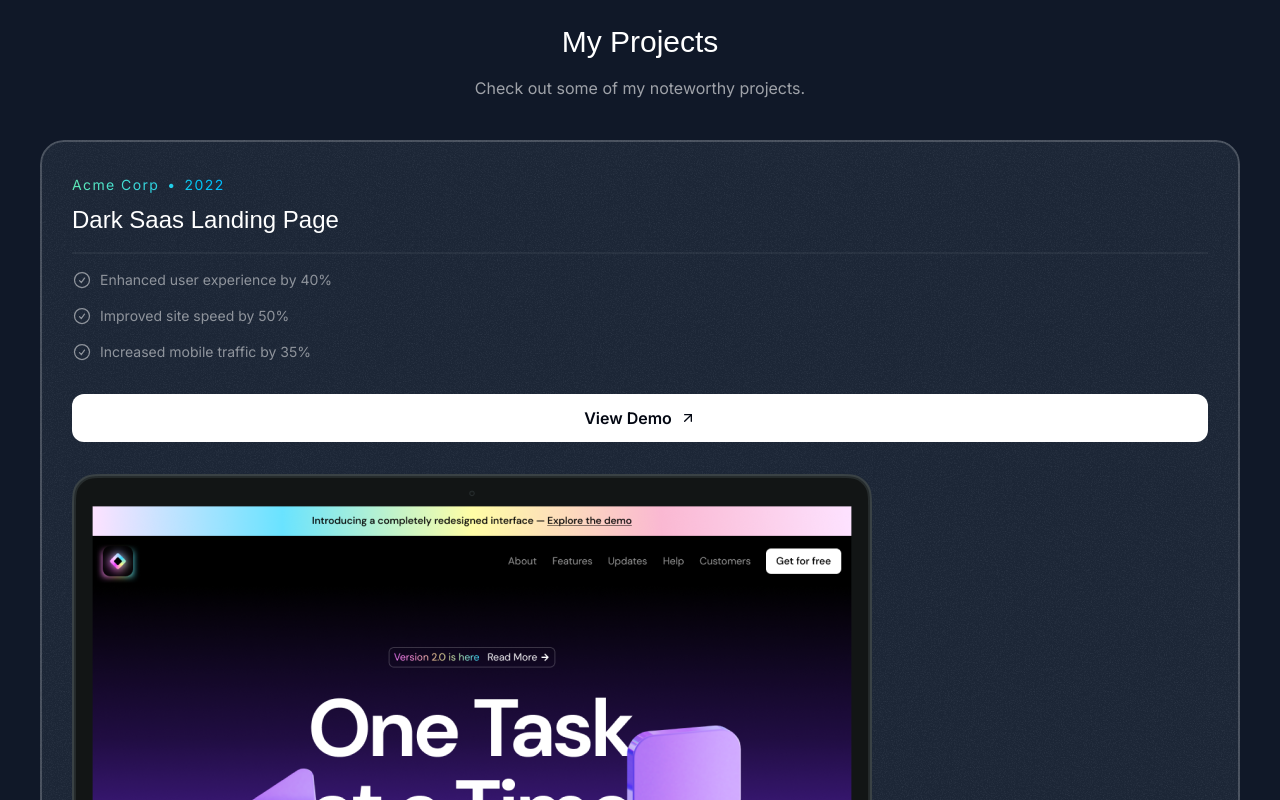
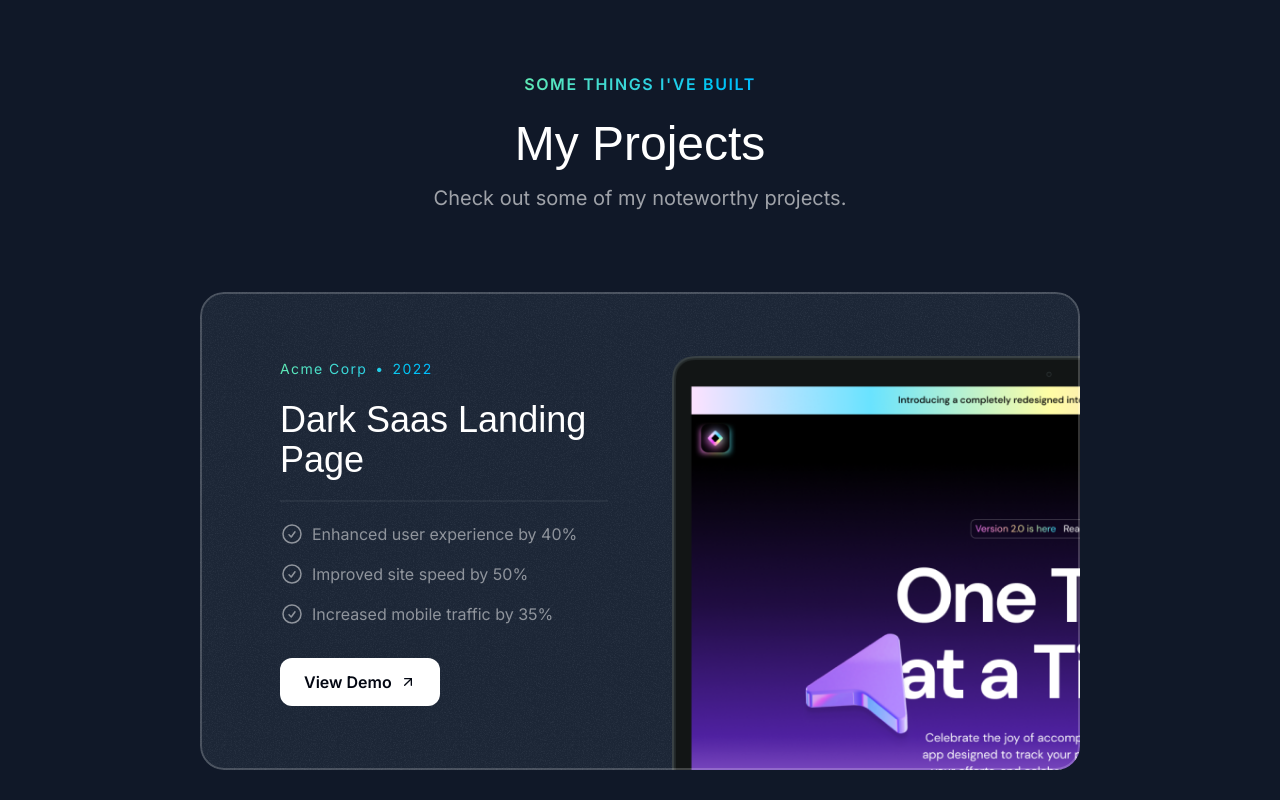
Before and after one commit to alyadyh/alyadyh.github.io, a Next.js app: page / in a window 1280 px wide. Shown: the part 920-1720 px from the top of the page. Built offline with nearby package versions, Linux system fonts and the light colour scheme; a web font is replaced by a local one.

Commit message:
fix: container bug, md lg screen setup

```diff
--- a/src/app/globals.css
+++ b/src/app/globals.css
@@ -9,3 +9,9 @@
     @apply absolute inset-0 border-2 top-1/2 left-1/2 -translate-x-1/2 -translate-y-1/2 rounded-full border-emerald-300/5 shadow-[0_0_80px_inset] shadow-emerald-300/5;
   }
 }
+
+@layer utilities {
+  .container {
+    @apply mx-auto px-4 md:px-8 lg:max-w-5xl;
+  }
+}
--- a/src/sections/Hero.tsx
+++ b/src/sections/Hero.tsx
@@ -62,6 +62,7 @@
         </HeroOrbit>
       </div>
 
+      <div className="container">
         <div className="flex flex-col items-center">
           <Image
             src={memojiImage}
@@ -76,7 +77,7 @@
             <h1 className="text-3xl md:text-5xl font-serif text-center mt-8 tracking-wide">
               Hi, I&apos;m Alya Dhiya
             </h1>
-          <p className="mt-4 text-center text-white/60 md:text-lg px-4">
+            <p className="mt-4 text-center text-white/60 md:text-lg">
               I&apos;m a passionate software engineer with a focus on building
               user-friendly applications.
             </p>
@@ -93,5 +94,6 @@
           </div>
         </div>
       </div>
+    </div>
   );
 };
--- a/src/sections/Projects.tsx
+++ b/src/sections/Projects.tsx
@@ -63,54 +63,62 @@
 
 export const ProjectsSection = () => {
   return (
-    <section className="pb-16">
+    <section className="pb-16 lg:py-24">
+      <div className="container">
         <div className="flex justify-center">
           <p className="uppercase font-semibold tracking-widest bg-gradient-to-r from-emerald-300 to-sky-400 text-center text-transparent bg-clip-text">
             Some things I&apos;ve built
           </p>
         </div>
-      <h2 className="font-serif text-3xl text-center mt-6">My Projects</h2>
-      <p className="text-center text-white/60 mt-4">
+        <h2 className="font-serif text-3xl md:text-5xl text-center mt-6">My Projects</h2>
+        <p className="text-center md:text-lg lg:text-xl text-white/60 mt-4 max-w-md mx-auto">
           Check out some of my noteworthy projects.
         </p>
-      <div className="flex flex-col mt-10 mx-10 gap-18">
+        <div className="flex flex-col mt-10 md:mt-20 mx-10 gap-20">
           {portfolioProjects.map((project) => (
             <div
               key={project.title}
-            className="bg-gray-800 rounded-3xl relative z-0 overflow-hidden after:z-10 after:content-[''] after:absolute after:inset-0 after:outline-2 after:-outline-offset-2 after:rounded-3xl after:outline-white/20 px-8 pt-8 after:pointer-events-none"
+              className="bg-gray-800 rounded-3xl relative z-0 overflow-hidden after:z-10 after:content-[''] after:absolute after:inset-0 after:outline-2 after:-outline-offset-2 after:rounded-3xl after:outline-white/20 px-8 pt-8 md:px-10 lg:pt-16 lg:px-20 md:pt-12 after:pointer-events-none"
             >
               <div className="absolute inset-0 -z-10 opacity-5" style={{ backgroundImage: `url(${grainImage.src})` }}></div>
+              <div className="lg:grid lg:grid-cols-2 lg:gap-16">
+                <div className="lg:pb-16">
                   <div className="bg-gradient-to-r from-emerald-300 to-sky-400 inline-flex gap-2 font-bolduppercase tracking-widest text-sm text-transparent bg-clip-text">
                     <span>{project.company}</span>
                     <span>&bull;</span>
                     <span>{project.year}</span>
                   </div>
-            <h3 className="font-serif text-2xl mt-2">{project.title}</h3>
-            <hr className="border-t-2 border-white/5 mt-4" />
-            <ul className="flex flex-col gap-4 mt-4">
+                  <h3 className="font-serif text-2xl md:text-4xl mt-2 md:mt-5">{project.title}</h3>
+                  <hr className="border-t-2 border-white/5 mt-4 md:mt-5" />
+                  <ul className="flex flex-col gap-4 mt-4 md:mt-5">
                     {project.results.map((result) => (
                       <li
                         key={result.title}
-                  className="flex gap-2 text-sm text-white/50"
+                        className="flex gap-2 text-sm md:text-base text-white/50"
                       >
-                  <CheckCircleIcon className="size-5" />
+                        <CheckCircleIcon className="size-5 md:size-6" />
                         <span>{result.title}</span>
                       </li>
                     ))}
                   </ul>
                   <a href={project.link}>
-              <button className="bg-white text-gray-950 h-12 w-full rounded-xl font-semibold inline-flex items-center justify-center gap-2 mt-8">
+                    <button className="bg-white text-gray-950 h-12 w-full md:w-auto px-6 rounded-xl font-semibold inline-flex items-center justify-center gap-2 mt-8">
                       <span>View Demo</span>
                       <ArrowUpRight size={16} />
                     </button>
                   </a>
+                </div>
+                <div>
                   <Image
                     src={project.image}
                     alt={project.title}
-              className="mt-8 -mb-4"
+                    className="mt-8 -mb-4 md:-mb-0 lg:mt-0 lg:absolute lg:h-full lg:w-auto lg:max-w-none"
                   />
                 </div>
+              </div>
+            </div>
           ))}
+        </div>
       </div>
     </section>
   );
```
Lines whose indentation alone changed are shown as unchanged.
